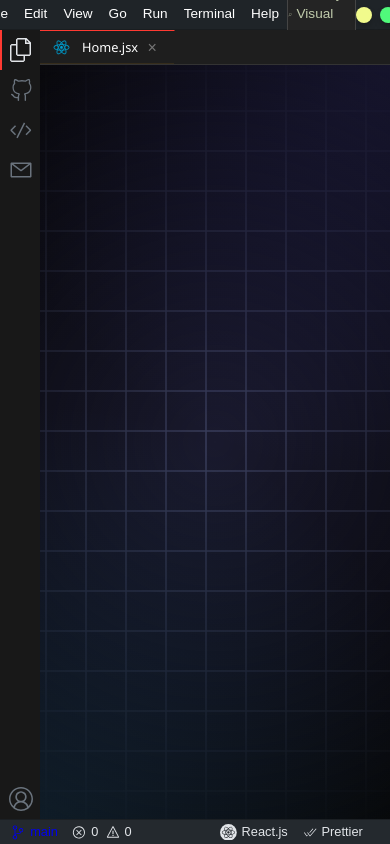
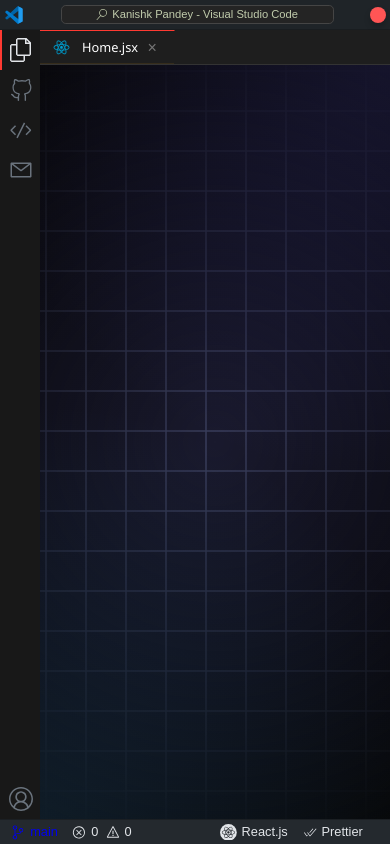
Before and after one commit to Sinaker/PersonalPortfolio, a React (Vite) app: page / in a window 390 px wide. Built offline with nearby package versions, Linux system fonts and the light colour scheme.

Commit message:
Header responsive

```diff
--- a/src/components/Header.module.css
+++ b/src/components/Header.module.css
@@ -47,6 +47,9 @@
     border-radius: 0.3rem;
 
     color: #c1ccac;
+    white-space: nowrap;
+    overflow: hidden;
+    text-overflow: ellipsis;
 }
 .buttons {
     display: flex;
@@ -94,3 +97,43 @@ p:hover {
 .actions p {
   cursor: pointer;
 }
+
+/* Responsive styles for mobile */
+@media (max-width: 768px) {
+  /* Hide all menu options */
+  .actions {
+    display: none;
+  }
+
+  /* Adjust title to take more space */
+  .title {
+    flex: 3;
+    font-size: 0.75rem;
+    padding: 0 0.5rem;
+	margin-left: auto;
+  }
+
+  /* Hide yellow and green buttons */
+  .yellow, .green {
+    display: none;
+  }
+
+  /* Adjust buttons container */
+  .buttons {
+    flex: 0;
+    /* margin-left: 0.5rem; */
+  }
+}
+
+/* Extra small devices */
+@media (max-width: 480px) {
+  .title {
+    max-width: 70vw;
+    font-size: 0.7rem;
+	margin-left: auto;
+  }
+
+  .root {
+    padding: 0 0.25rem;
+  }
+}
--- a/src/components/sections/Contact.module.css
+++ b/src/components/sections/Contact.module.css
@@ -330,7 +330,7 @@
   }
 
   .socialLinks {
-    flex-direction: column;
+    flex-direction: row;
     align-items: flex-start;
   }
 }
```
Lines whose indentation alone changed are shown as unchanged.
